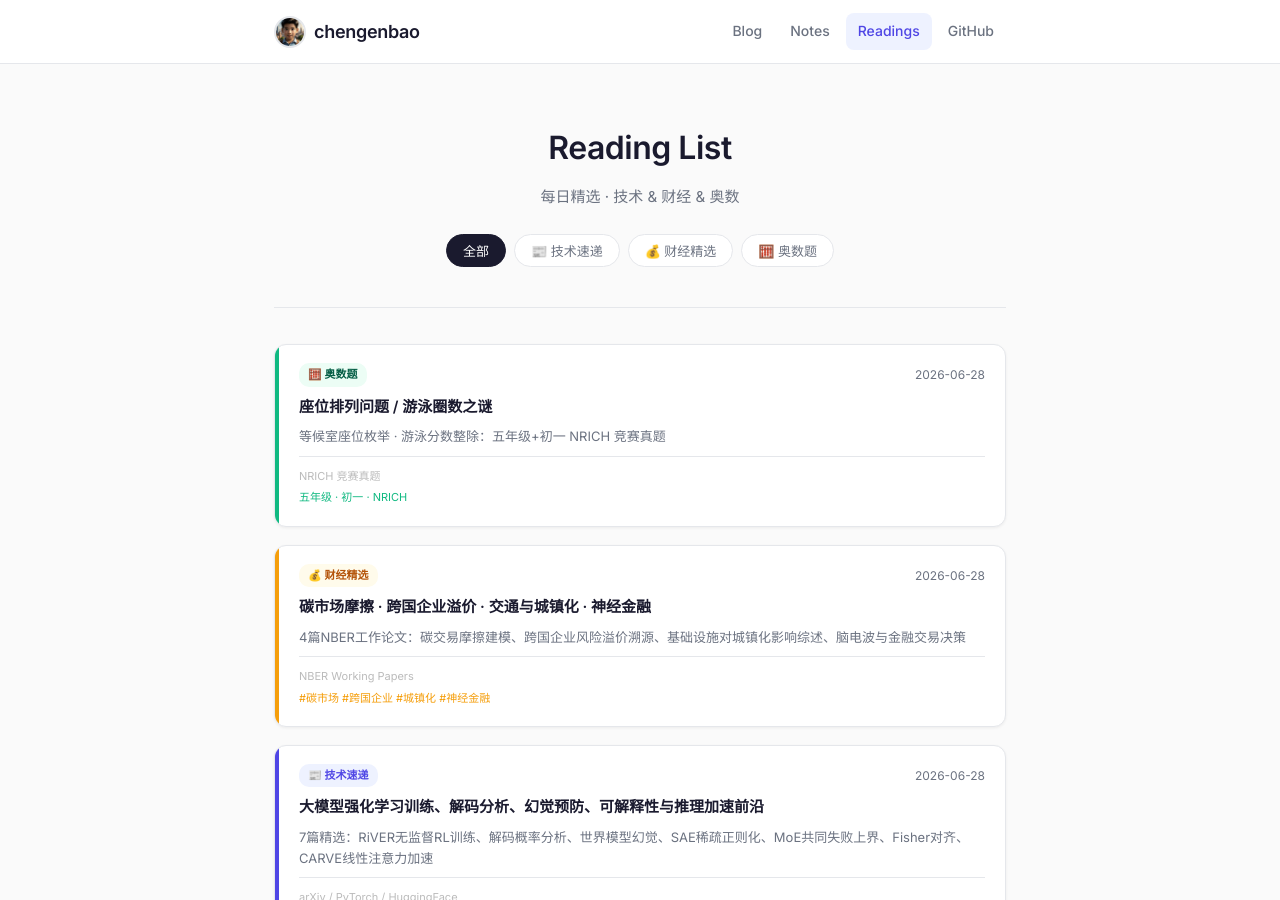
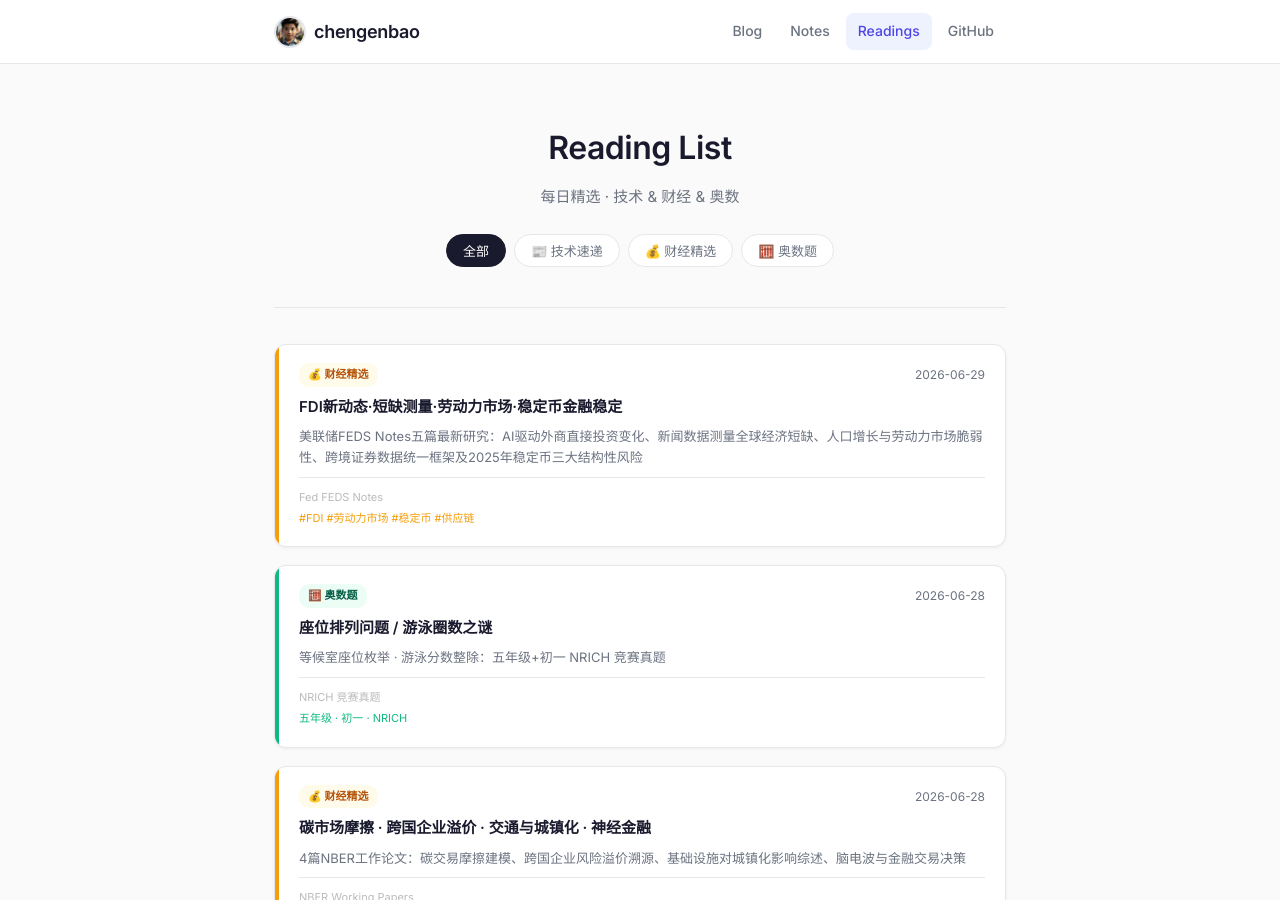
Before and after one commit to chengenbao/chengenbao.github.io, a Jekyll site: the page built from reading-list/index.md, in a window 1280 px wide and 900 px high. Built offline with Jekyll 4.4.1, drawn with Linux system fonts in a browser that asks for light colours.

Commit message:
update reading list index with finance 2026-06-29

```diff
--- a/reading-list/index.md
+++ b/reading-list/index.md
@@ -18,6 +18,21 @@
   </div>
 
   <div class="rl-grid">
+<a class="rl-card finance" href="/reading-list/2026-06-29-finance-daily/">
+  <div class="rl-accent"></div>
+  <div class="rl-body">
+    <div class="rl-top">
+      <span class="rl-badge finance">💰 财经精选</span>
+      <time>2026-06-29</time>
+    </div>
+    <h2>FDI新动态·短缺测量·劳动力市场·稳定币金融稳定</h2>
+    <p>美联储FEDS Notes五篇最新研究：AI驱动外商直接投资变化、新闻数据测量全球经济短缺、人口增长与劳动力市场脆弱性、跨境证券数据统一框架及2025年稳定币三大结构性风险</p>
+    <div class="rl-meta">
+      <span class="rl-source">Fed FEDS Notes</span>
+      <span class="rl-tags">#FDI #劳动力市场 #稳定币 #供应链</span>
+    </div>
+  </div>
+</a>
 <a class="rl-card math" href="/reading-list/2026-06-28-math/"><div class="rl-accent"></div><div class="rl-body"><div class="rl-top"><span class="rl-badge math">🧮 奥数题</span><time>2026-06-28</time></div><h2>座位排列问题 / 游泳圈数之谜</h2><p>等候室座位枚举 · 游泳分数整除：五年级+初一 NRICH 竞赛真题</p><div class="rl-meta"><span class="rl-source">NRICH 竞赛真题</span><span class="rl-tags">五年级 · 初一 · NRICH</span></div></div></a>
 <a class="rl-card finance" href="/reading-list/2026-06-28-finance-daily/">
   <div class="rl-accent"></div>
```
